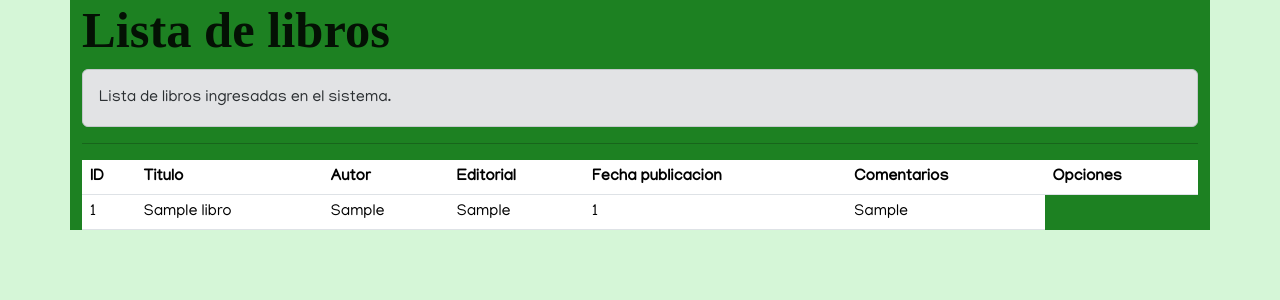
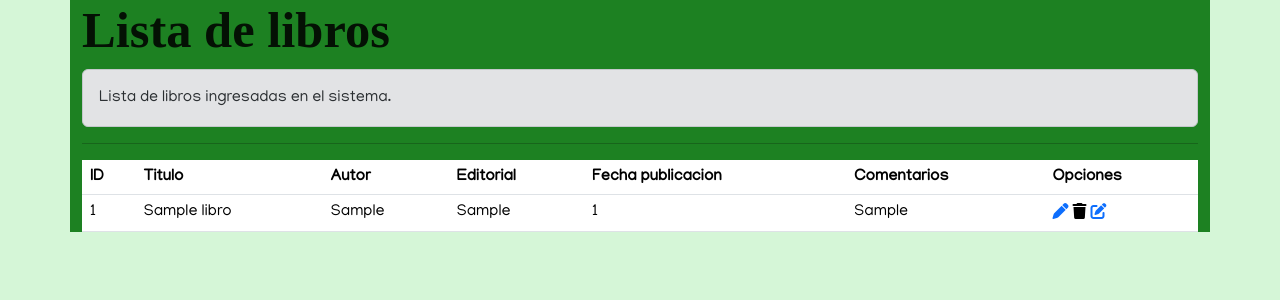
Before and after one commit to kizxak/libreriaa, a Django app: page /lista-libros/ in a window 1280 px wide. Shown: the top 300 px of the page. Run offline with Django 4.2, Linux system fonts and the light colour scheme; tables that the repository leaves empty hold one stand-in row (values such as "Sample post"); some web fonts are replaced.

Commit message:
listar_libros.html

```diff
--- a/templates/listar_libros.html
+++ b/templates/listar_libros.html
@@ -31,6 +31,11 @@
                         <td> {{ libros.editorial }} </td>
                         <td> {{ libros.fecha_publicacion }} </td>
                         <td> {{ libros.comentarios}}</td>
+                         <td>
+                            <a href=""><i class="fas fa-pen"></i></a>
+                            <i class="fas fa-trash"></i>
+                            <a href=""><i class="fas fa-edit"></i></a>
+                        </td>
                     </tr>
                     {% endfor %}
 
```
